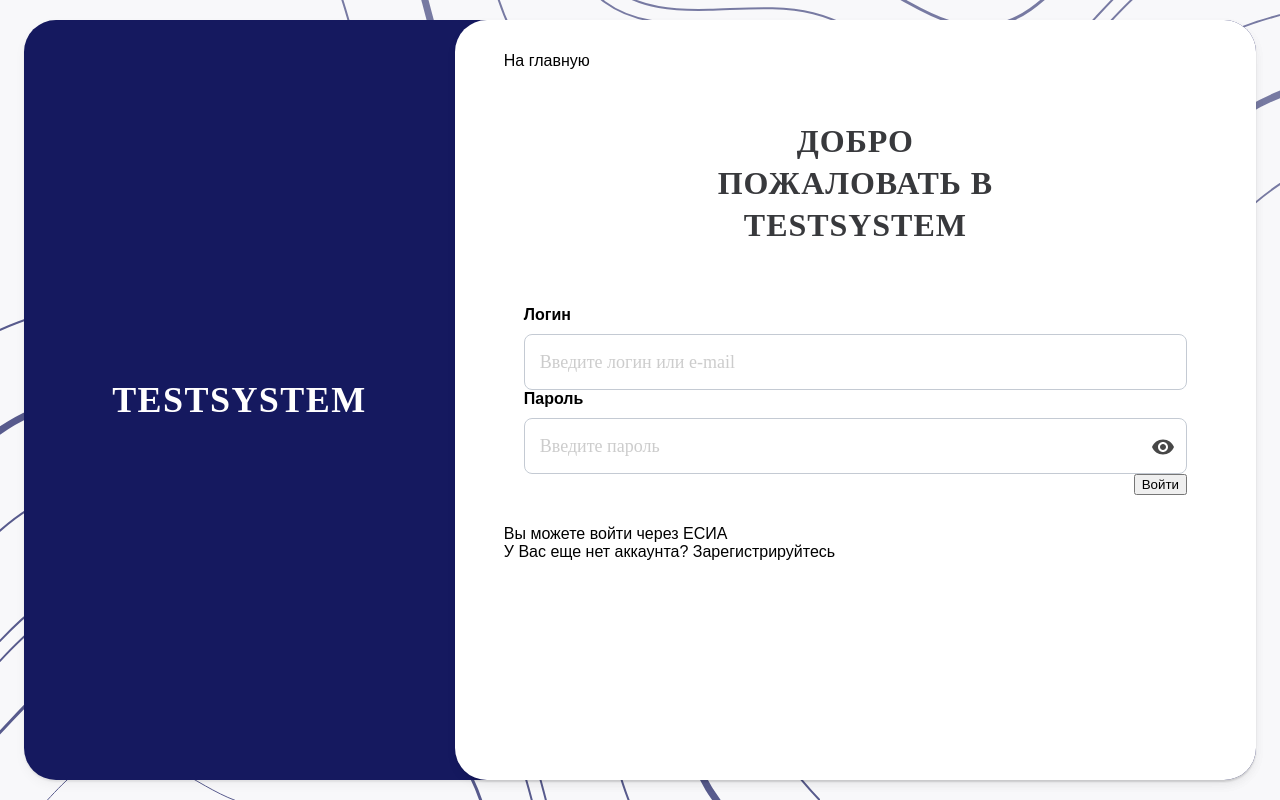
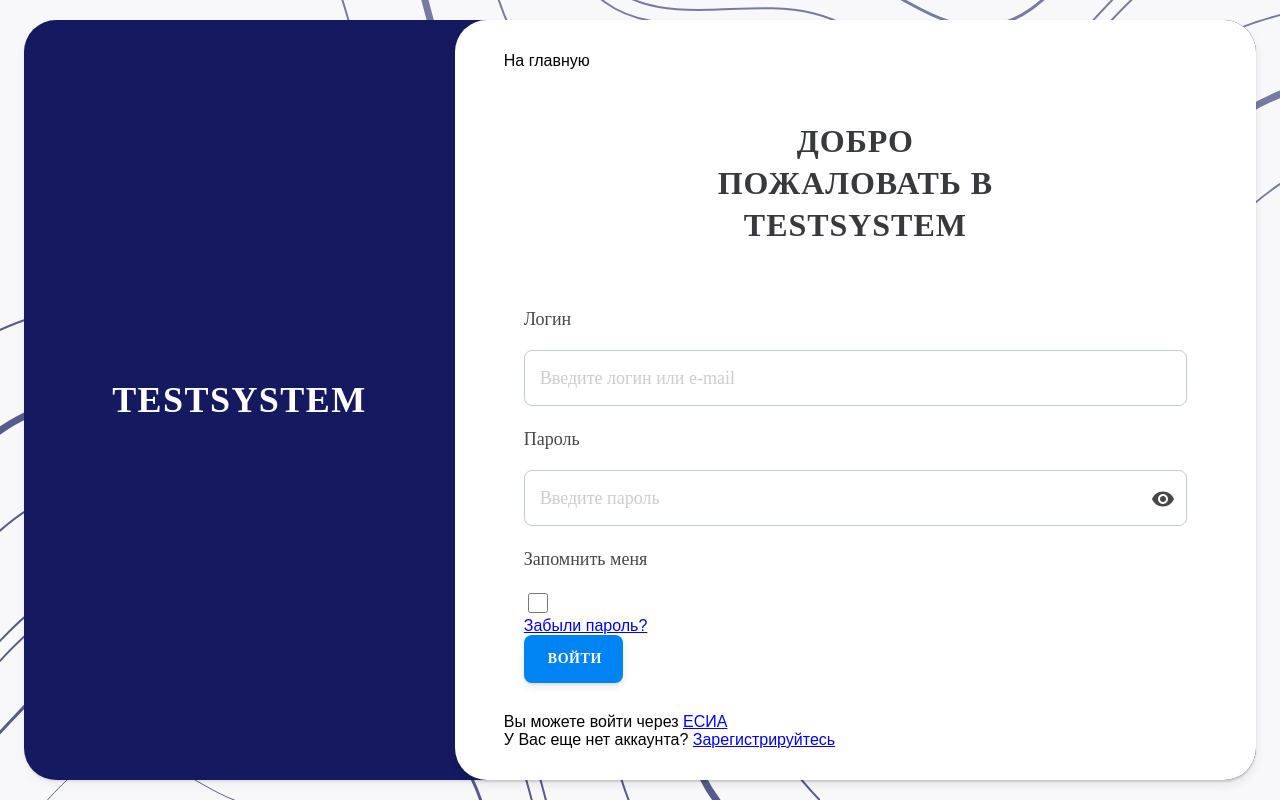
Before and after one commit to seledkov/forms-practice, a React (Create React App) app: page / in a window 1280 px wide. Built offline with nearby package versions, Linux system fonts and the light colour scheme; the HTML template or start-up script is replaced by a standard one.

Commit message:
add checkbox

```diff
--- a/src/Components/Login/GuestLoginForm.scss
+++ b/src/Components/Login/GuestLoginForm.scss
@@ -2,9 +2,13 @@
   margin: 10px auto;
   padding: 20px;
   label {
-    font-weight: bold;
+    font-family: IBM Plex Sans;
     display: block;
-    margin-bottom: 10px;
+    font-size: 18px;
+    line-height: 26px;
+    color: #333333;
+    opacity: 0.9;
+    margin-bottom: 18px;
   }
   &__wrapper {
     position: relative;
@@ -16,6 +20,7 @@
     box-sizing: border-box;
     border-radius: 8px;
     padding-left: 15px;
+    margin-bottom: 20px;
     font-family: IBM Plex Sans;
     font-size: 18px;
     line-height: 26px;
@@ -40,7 +45,35 @@
   &__actions {
     text-align: right;
   }
+  &__actions-button {
+    display: flex;
+    align-items: center;
+    padding: 16px 24px;
+    width: 99px;
+    height: 48px;
+    background: #0084f4;
+    box-shadow: 0px 2px 2px rgba(0, 0, 0, 0.07), 0px 4px 10px rgba(0, 0, 0, 0.08);
+    border: none;
+    border-radius: 8px;
+
+    font-family: Play;
+    font-weight: bold;
+    font-size: 14px;
+    line-height: 16px;
+    letter-spacing: 0.04em;
+    text-transform: uppercase;
+    color: #ffffff;
+  }
+  &__checkbox {
+    width: 20px;
+    height: 20px;
+    background: #0084f4;
+    border-radius: 6px;
+  }
   &__error-message {
+    position: absolute;
+    right: 0px;
+    bottom: -34px;
     font-size: 14px;
     line-height: 18px;
     color: #eb5757;
--- a/src/Components/Login/GuestLoginForm.tsx
+++ b/src/Components/Login/GuestLoginForm.tsx
@@ -92,9 +92,18 @@ const GuestLoginForm = (props: any) => {
           onClick={passwordShowToogle}
         />
       </div>
+      <div>
+        <div>
+          <label htmlFor='remember-checkbox'> Запомнить меня</label>
+          <input type='checkbox' id='remember-checkbox' className='user-input-form__checkbox' />
+        </div>
 
+        <a href='#'>Забыли пароль? </a>
+      </div>
       <div className='user-input-form__actions'>
-        <button type='submit'>Войти</button>
+        <button className='user-input-form__actions-button' type='submit'>
+          Войти
+        </button>
       </div>
     </form>
   );
--- a/src/Components/Login/LoginPage.tsx
+++ b/src/Components/Login/LoginPage.tsx
@@ -11,8 +11,12 @@ const LoginPage = (props: any) => {
           <div> На главную</div>
           <div className='login-page__title'>Добро пожаловать в testsystem</div>
           <GuestLoginForm onSetIsLogin={props.onSetIsLogin} />
-          <div>Вы можете войти через ЕСИА</div>
-          <div>У Вас еще нет аккаунта? Зарегистрируйтесь</div>
+          <div>
+            Вы можете войти через <a href='#'>ЕСИА</a>{' '}
+          </div>
+          <div>
+            У Вас еще нет аккаунта? <a href='#'>Зарегистрируйтесь</a>{' '}
+          </div>
         </div>
       </div>
     </section>
```
